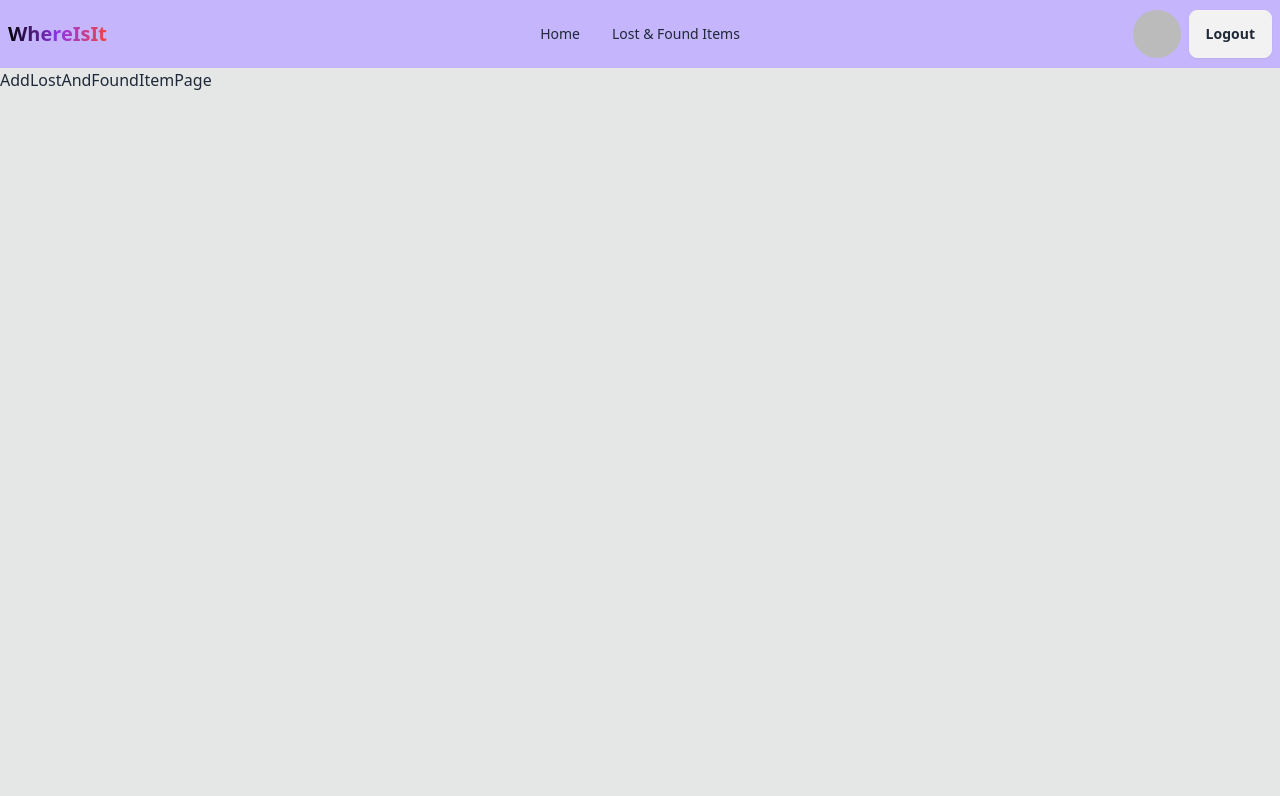
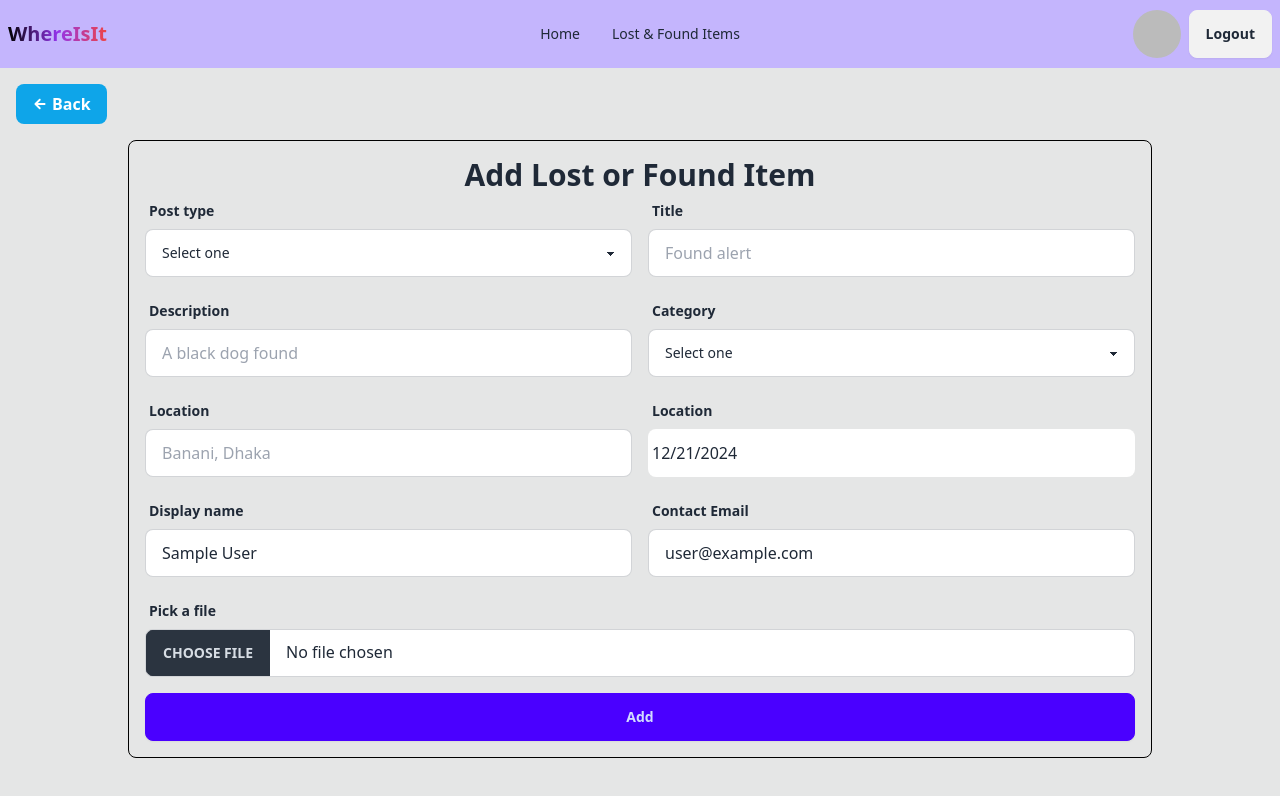
Before and after one commit to sakib-333/whereisit-client, a React (Vite) app: page /addItems in a window 1280 px wide. Shown: the top 796 px of the page. Built offline with nearby package versions, Linux system fonts and the light colour scheme; no server answers; sample sign-in values are in the browser's storage.

Commit message:
Update add lost & found Item page.

```diff
--- a/package.json
+++ b/package.json
@@ -16,6 +16,7 @@
     "lottie-react": "^2.4.0",
     "motion": "^11.15.0",
     "react": "^18.3.1",
+    "react-datepicker": "^7.5.0",
     "react-dom": "^18.3.1",
     "react-icons": "^5.4.0",
     "react-router-dom": "^6.27.0",
--- a/src/pages/AddLostAndFoundItemPage.jsx
+++ b/src/pages/AddLostAndFoundItemPage.jsx
@@ -1,7 +1,181 @@
-import React from "react";
+import React, { useContext, useState } from "react";
+import DatePicker from "react-datepicker";
+import { IoMdArrowRoundBack } from "react-icons/io";
+import "react-datepicker/dist/react-datepicker.css";
+import { AuthContext } from "../provider/AuthContext";
 
 const AddLostAndFoundItemPage = () => {
-  return <div>AddLostAndFoundItemPage</div>;
+  const [startDate, setStartDate] = useState(new Date());
+  const { user } = useContext(AuthContext);
+  return (
+    <div className="p-4">
+      <div>
+        <button className="px-4 w-fit flex items-center gap-1 py-2 bg-sky-500 text-white font-bold hover:bg-sky-600 rounded-lg">
+          <IoMdArrowRoundBack /> <span>Back</span>
+        </button>
+      </div>
+      <div className="max-w-5xl mx-auto p-4 mt-4 border border-black rounded-lg">
+        <h1 className="text-xl md:text-2xl lg:text-3xl text-center font-bold">
+          Add Lost or Found Item
+        </h1>
+        <form className="w-full grid lg:grid-cols-2 gap-4 items-center">
+          {/* Post type start */}
+          <label className="form-control w-full">
+            <div className="label">
+              <span className="label-text font-bold">Post type</span>
+            </div>
+            <select
+              name="postType"
+              required
+              defaultValue={"DEFAULT"}
+              className="select select-bordered"
+            >
+              <option disabled value={"DEFAULT"}>
+                Select one
+              </option>
+              <option value="lost">Lost</option>
+              <option value="found">Found</option>
+            </select>
+          </label>
+          {/* Post type start */}
+
+          {/* Title start */}
+          <label className="form-control w-full">
+            <div className="label">
+              <span className="label-text font-bold">Title</span>
+            </div>
+            <input
+              type="text"
+              name="title"
+              required
+              placeholder="Found alert"
+              className="input input-bordered w-full"
+            />
+          </label>
+          {/* Title end */}
+
+          {/* Description start */}
+          <label className="form-control w-full">
+            <div className="label">
+              <span className="label-text font-bold">Description</span>
+            </div>
+            <input
+              type="text"
+              name="description"
+              required
+              placeholder="A black dog found"
+              className="input input-bordered w-full"
+            />
+          </label>
+          {/* Description end */}
+
+          {/* Category start */}
+          <label className="form-control w-full">
+            <div className="label">
+              <span className="label-text font-bold">Category</span>
+            </div>
+            <select
+              required
+              name="category"
+              defaultValue={"DEFAULT"}
+              className="select select-bordered"
+            >
+              <option disabled value={"DEFAULT"}>
+                Select one
+              </option>
+              <option value="pet">Pet</option>
+              <option value="documents">Documents</option>
+              <option value="phone">Phone</option>
+              <option value="wallet">Wallet</option>
+              <option value="others">Others</option>
+            </select>
+          </label>
+          {/* Category end */}
+
+          {/* Location start */}
+          <label className="form-control w-full">
+            <div className="label">
+              <span className="label-text font-bold">Location</span>
+            </div>
+            <input
+              required
+              type="text"
+              name="location"
+              placeholder="Banani, Dhaka"
+              className="input input-bordered w-full"
+            />
+          </label>
+          {/* Location end */}
+
+          {/* Date start */}
+          <label className="form-control w-full">
+            <div className="label">
+              <span className="label-text font-bold">Location</span>
+            </div>
+            <DatePicker
+              className="w-full h-12 px-1 rounded-lg"
+              selected={startDate}
+              onChange={(date) => setStartDate(date)}
+              name="date"
+            />
+          </label>
+          {/* Date end */}
+
+          {/* Display name start */}
+          <label className="form-control w-full">
+            <div className="label">
+              <span className="label-text font-bold">Display name</span>
+            </div>
+            <input
+              type="text"
+              required
+              name="displayName"
+              readOnly
+              value={user?.displayName}
+              placeholder="Sakibur Rahman"
+              className="input input-bordered w-full"
+            />
+          </label>
+          {/* Display name end */}
+
+          {/* Email start */}
+          <label className="form-control w-full">
+            <div className="label">
+              <span className="label-text font-bold">Contact Email</span>
+            </div>
+            <input
+              type="email"
+              name="email"
+              readOnly
+              value={user?.email}
+              placeholder="sakib@gmail.com"
+              className="input input-bordered w-full"
+            />
+          </label>
+          {/* Email end */}
+          {/* Thumbnail start */}
+          <label className="form-control w-full lg:col-span-2">
+            <div className="label">
+              <span className="label-text font-bold">Pick a file</span>
+            </div>
+            <input
+              type="file"
+              name="thumbnail"
+              className="file-input file-input-bordered w-full"
+            />
+          </label>
+          {/* Thumbnail end */}
+
+          <button
+            type="submit"
+            className="w-full btn btn-primary lg:col-span-2"
+          >
+            Add
+          </button>
+        </form>
+      </div>
+    </div>
+  );
 };
 
 export default AddLostAndFoundItemPage;
```
Also changed, not shown: 1 other file (tests, documents, lock files or other folders).
